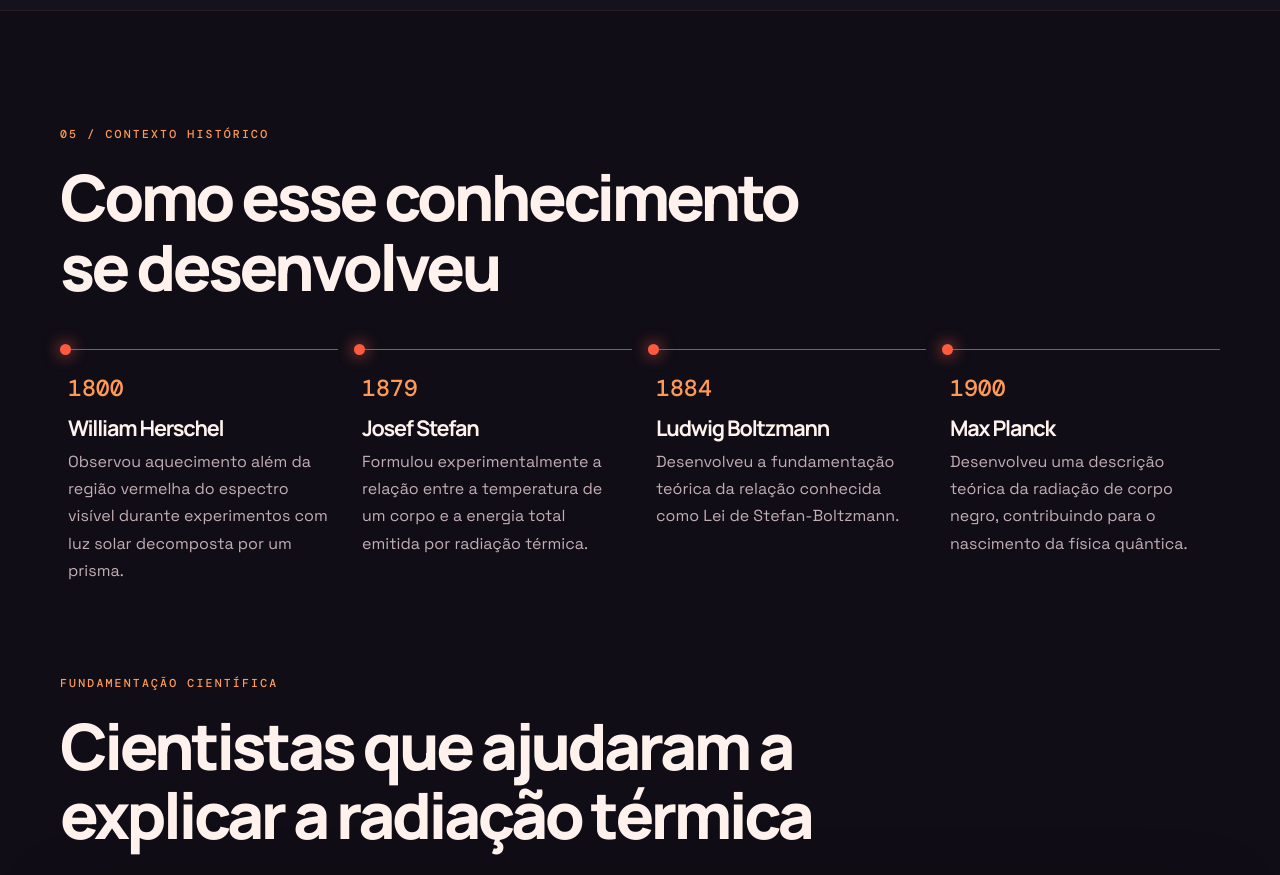
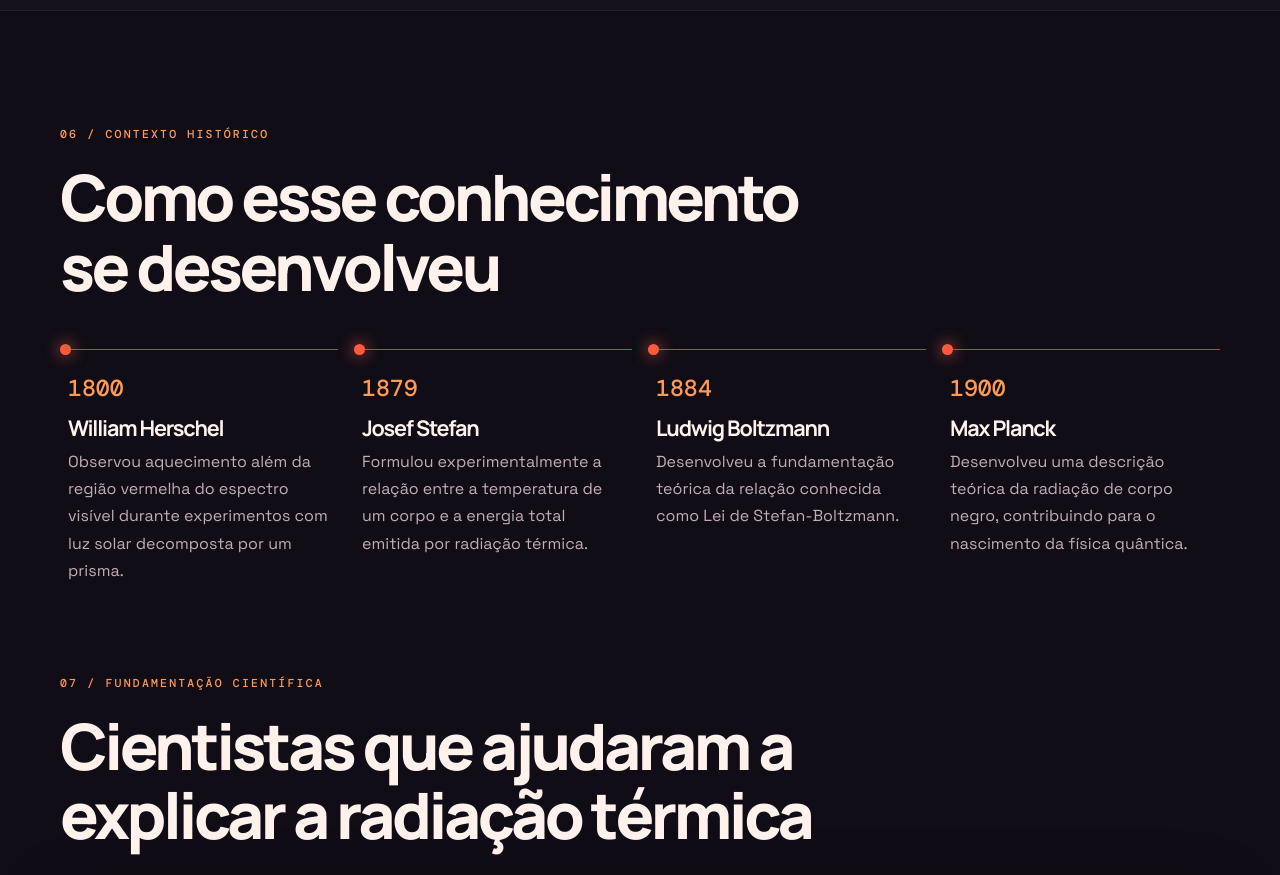
Before and after one commit to LHAMA57/TEXTE_INTEGRADOR, a plain HTML site: page index.html in a window 1280 px wide. Shown: the part 7440-8315 px from the top of the page. Drawn offline with nearby package versions, Linux system fonts and the light colour scheme.

Commit message:
Update index.html

```diff
--- a/index.html
+++ b/index.html
@@ -192,14 +192,14 @@
 
     <section class="section" id="linha-do-tempo">
       <div class="container">
-        <div class="section-heading"><p class="eyebrow">05 / CONTEXTO HISTÓRICO</p><h2>Como esse conhecimento se desenvolveu</h2></div>
+        <div class="section-heading"><p class="eyebrow">06 / CONTEXTO HISTÓRICO</p><h2>Como esse conhecimento se desenvolveu</h2></div>
         <div class="timeline">
           <article><span>1800</span><h3>William Herschel</h3><p>Observou aquecimento além da região vermelha do espectro visível durante experimentos com luz solar decomposta por um prisma.</p></article>
           <article><span>1879</span><h3>Josef Stefan</h3><p>Formulou experimentalmente a relação entre a temperatura de um corpo e a energia total emitida por radiação térmica.</p></article>
           <article><span>1884</span><h3>Ludwig Boltzmann</h3><p>Desenvolveu a fundamentação teórica da relação conhecida como Lei de Stefan-Boltzmann.</p></article>
           <article><span>1900</span><h3>Max Planck</h3><p>Desenvolveu uma descrição teórica da radiação de corpo negro, contribuindo para o nascimento da física quântica.</p></article>
         </div>
-        <div class="section-heading science-heading"><p class="eyebrow">FUNDAMENTAÇÃO CIENTÍFICA</p><h2>Cientistas que ajudaram a explicar a radiação térmica</h2></div>
+        <div class="section-heading science-heading"><p class="eyebrow">07 / FUNDAMENTAÇÃO CIENTÍFICA</p><h2>Cientistas que ajudaram a explicar a radiação térmica</h2></div>
         <div class="table-wrap">
           <table class="content-table">
             <thead><tr><th>Cientista</th><th>Origem</th><th>Contribuição</th></tr></thead>
```
